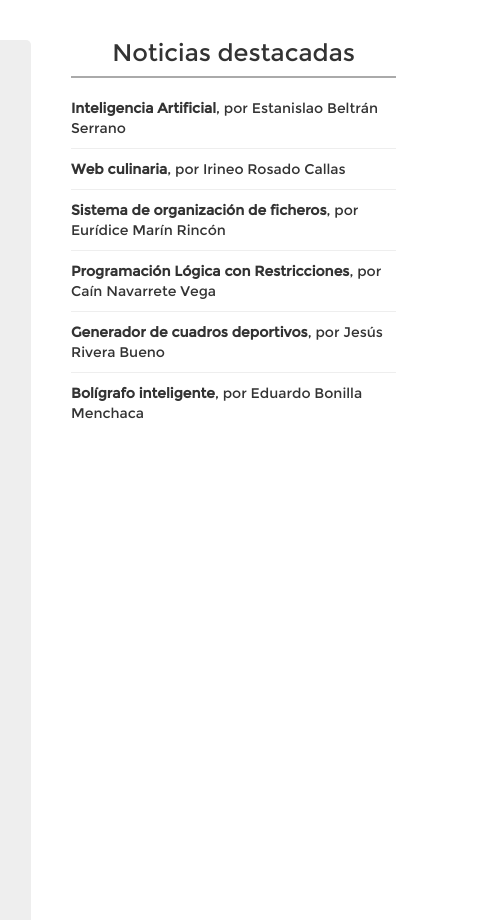
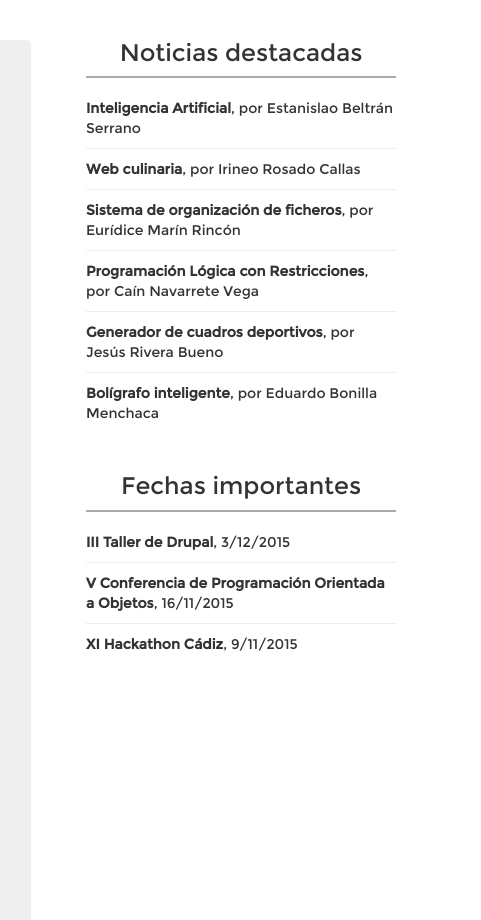
Before and after one commit to kpagcha/gestionproyectosweb, a plain HTML site: page index.html in a window 1280 px wide. Shown: the part 600-1520 px from the top of the page, 799-1280 px from the left. Drawn offline with nearby package versions, Linux system fonts and the light colour scheme; some packages are replaced by stand-ins of ours.

Commit message:
Fechas importantes en Inicio

```diff
--- a/css/app.css
+++ b/css/app.css
@@ -4,6 +4,10 @@
   font-weight: 400;
   src: local('Montserrat-Regular'), url(../fonts/montserrat.woff2) format('woff2');
   unicode-range: U+0000-00FF, U+0131, U+0152-0153, U+02C6, U+02DA, U+02DC, U+2000-206F, U+2074, U+20AC, U+2212, U+2215, U+E0FF, U+EFFD, U+F000;
+}
+
+html {
+	height: 100%;
 }
 
 body {
--- a/css/index.css
+++ b/css/index.css
@@ -34,6 +34,7 @@
 	background-color: #eee;
 	border-radius: 5px;
 	padding: 35px;
+	margin-bottom: 40px;
 }
 
 #welcome h1 {
@@ -63,15 +64,19 @@
 	height: 400px;
 }
 
-#news {
+#news, #dates {
 	padding-left: 40px;
 }
 
-#news li {
+#news li, #dates li {
 	border-bottom: 1px solid #eee;
 	padding: 10px 0px;
 }
 
-#news li:last-child {
+#news li:last-child, #dates li:last-child {
 	border-bottom: none;
 }
+
+#dates {
+	margin-top: 40px;
+}
--- a/css/tfg.css
+++ b/css/tfg.css
@@ -77,11 +77,6 @@
 	font-size: 16px;
 }
 
-#chart {
-	margin: 0 auto;
-	margin-top: 20px;
-}
-
 #home-icon {
 	color: #46bfbd;
 }
--- a/index.html
+++ b/index.html
@@ -99,7 +99,8 @@
 					</div>
 				</div>
 			</section>
-			<aside id="news" class="col-md-4">
+			<section id="aside" class="col-md-4">
+				<aside id="news">
 					<h3 class="aside-header">Noticias destacadas</h3>
 					<ul class="list-unstyled">
 						<li><strong>Inteligencia Artificial</strong>, por Estanislao Beltrán Serrano</li>
@@ -110,6 +111,15 @@
 						<li><strong>Bolígrafo inteligente</strong>, por Eduardo Bonilla Menchaca</li>
 					</ul>
 				</aside>
+				<aside id="dates">
+					<h3 class="aside-header">Fechas importantes</h3>
+					<ul class="list-unstyled">
+						<li><strong>III Taller de Drupal</strong>, 3/12/2015</li>
+						<li><strong>V Conferencia de Programación Orientada a Objetos</strong>, 16/11/2015</li>
+						<li><strong>XI Hackathon Cádiz</strong>, 9/11/2015</li>
+					</ul>
+				</aside>
+			</section>
 		</div>
 	</section>
 
```
Lines whose indentation alone changed are shown as unchanged.
